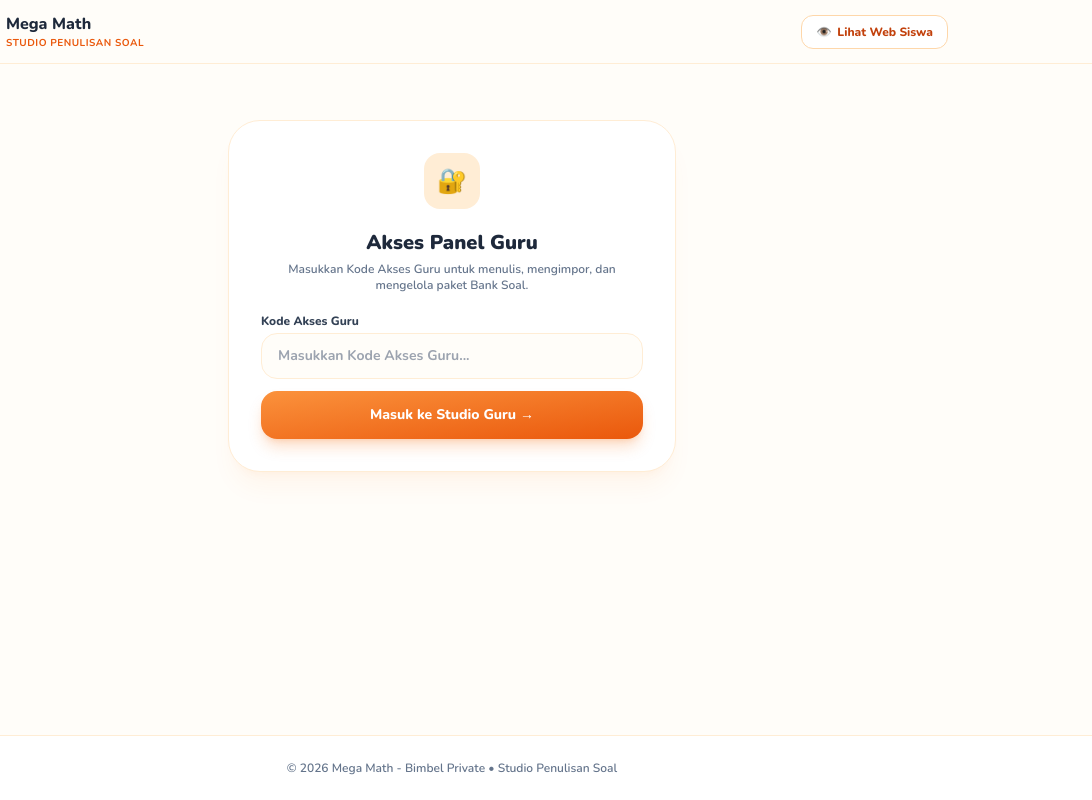
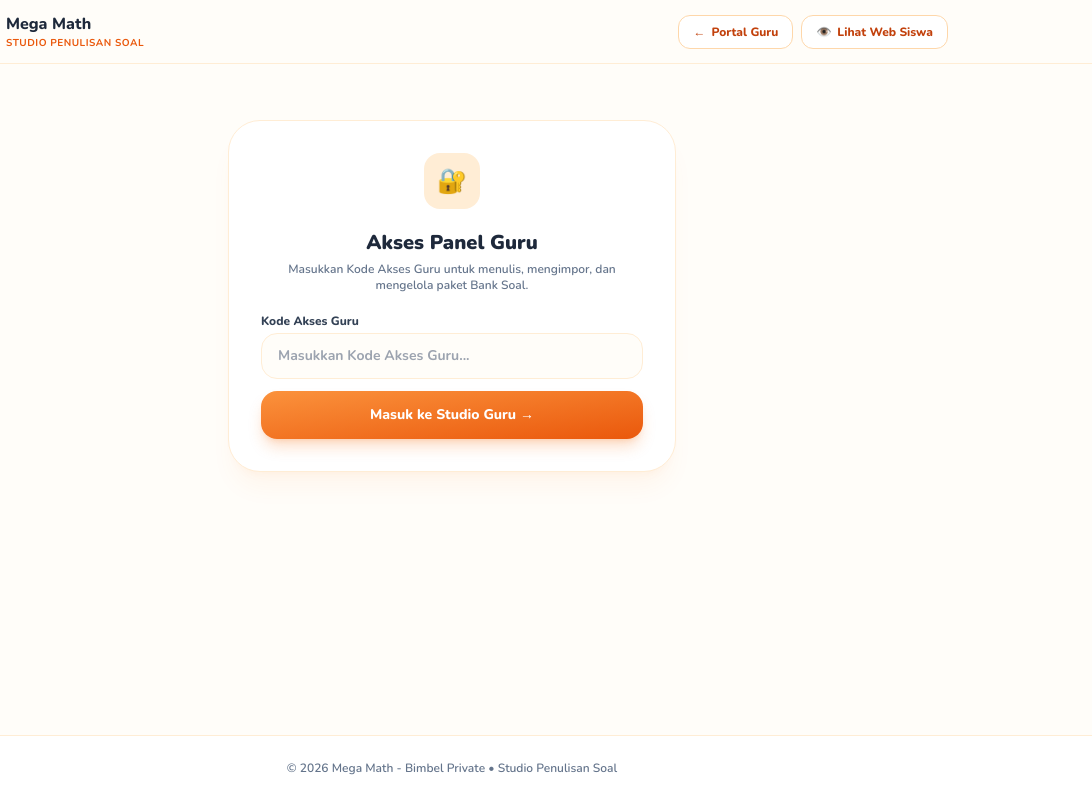
Before and after one commit to rizadomen/megamath-dev, a plain HTML site: page input-soal.html in a window 1280 px wide. Shown: the full height of the page, 188-1280 px from the left. Drawn offline with nearby package versions, Linux system fonts and the light colour scheme; a web font is replaced by a local one.

Commit message:
Update input-soal.html

```diff
--- a/input-soal.html
+++ b/input-soal.html
@@ -201,6 +201,10 @@
       </a>
 
       <div class="flex items-center gap-2 shrink-0">
+        <a href="guru.html"
+          class="inline-flex items-center gap-1.5 text-xs font-extrabold px-3.5 py-2 rounded-xl border border-orange-200 bg-white hover:bg-orange-50 text-orange-700 transition">
+          <span>←</span><span>Portal Guru</span>
+        </a>
         <a href="index.html" target="_blank"
           class="inline-flex items-center gap-1.5 text-xs font-extrabold px-3.5 py-2 rounded-xl border border-orange-200 bg-white hover:bg-orange-50 text-orange-700 transition">
           <span>👁️</span><span>Lihat Web Siswa</span>
```
